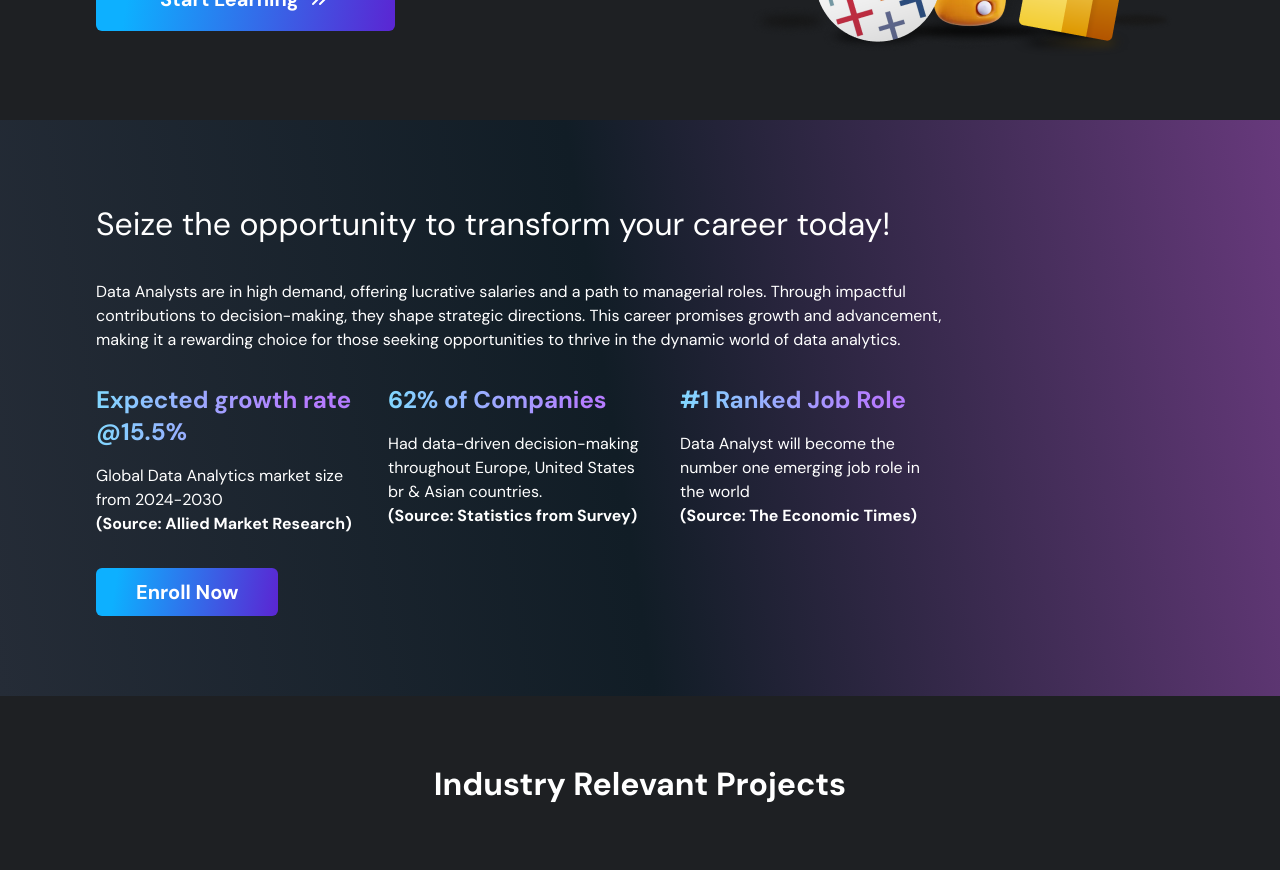
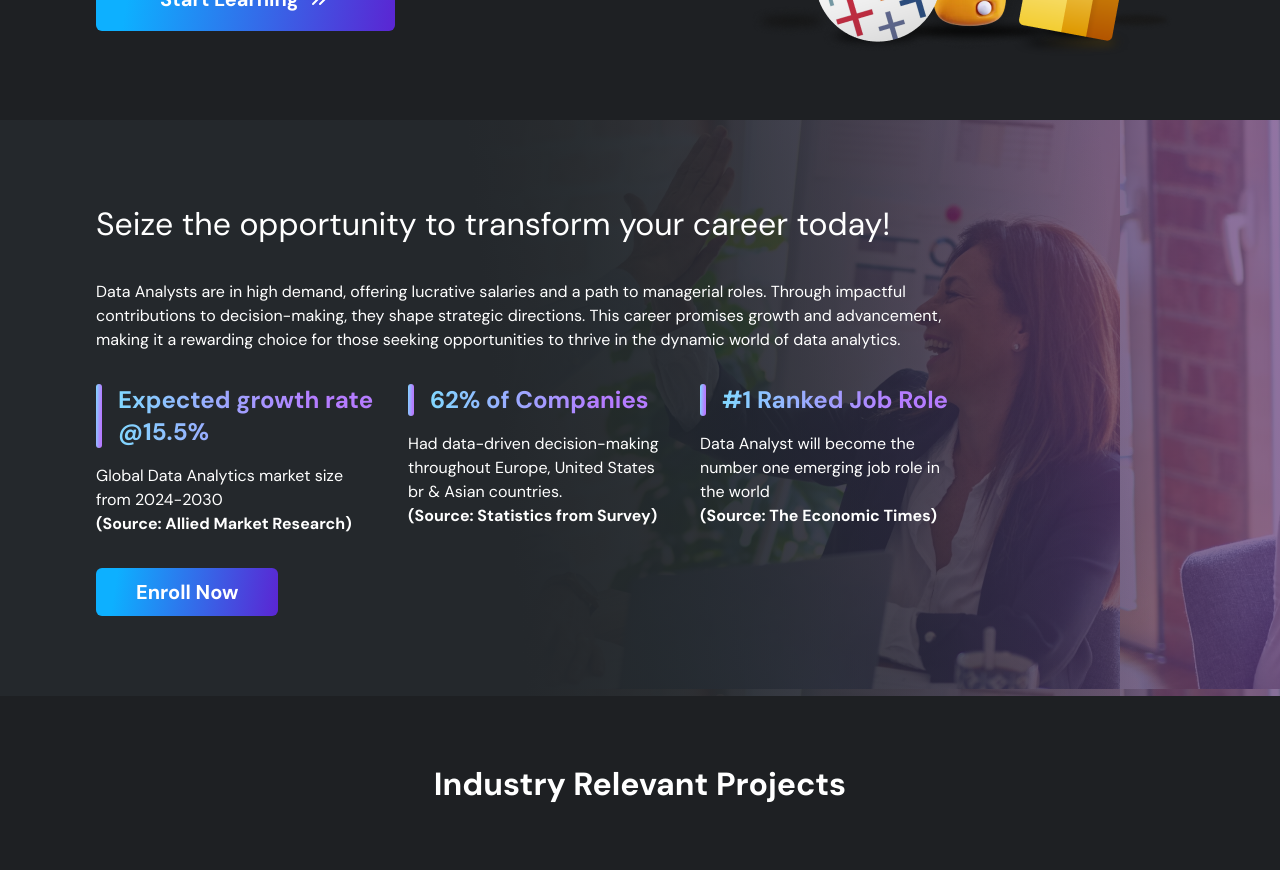
Before and after one commit to senbo1/madridsoftware, a React (Vite) app: page / in a window 1280 px wide. Shown: the part 3420-4290 px from the top of the page. Built offline with nearby package versions, Linux system fonts and the light colour scheme; a web font is replaced by a local one.

Commit message:
Updated Enroll

```diff
--- a/src/components/Enroll.tsx
+++ b/src/components/Enroll.tsx
@@ -7,7 +7,11 @@ const Enroll: FC = () => {
     <section
       style={{
         backgroundImage: `url(${bgimage})`,
-        background: `linear-gradient(261.13deg, #67397C 0%, #111D26 52.22%, #252C37 100%)`,
+      }}
+    >
+      <div
+        style={{
+          background: `linear-gradient(263.8deg, rgba(27, 39, 48, 0) 13.35%, #24282C 60.77%), linear-gradient(261.13deg, rgba(103, 57, 124, 0.7) 0%, rgba(17, 29, 38, 0.8) 52.22%, rgba(37, 44, 55, 0.8) 100%)`,
         }}
       >
         <div className="container max-w-6xl py-20 flex flex-col gap-8 items-start">
@@ -25,11 +29,14 @@ const Enroll: FC = () => {
           </p>
 
           <div className="flex gap-8">
-          <div className="flex flex-col gap-4 max-w-[260px]">
+            <div className="flex flex-col gap-4 max-w-[280px]">
+              <div className="flex gap-4">
+                <p className="rounded-full h-full w-[6px] gradient-3"></p>
                 <h3 className="text-2xl font-bold text-gradient-2">
                   Expected growth rate <br />
                   @15.5%
                 </h3>
+              </div>
               <p>
                 Global Data Analytics market size from 2024-2030 <br />
                 <span className="font-bold">
@@ -39,7 +46,12 @@ const Enroll: FC = () => {
             </div>
 
             <div className="flex flex-col gap-4 max-w-[260px]">
-            <h3 className="text-2xl font-bold text-gradient-2">62% of Companies</h3>
+              <div className="flex gap-4">
+                <p className="rounded-full h-full w-[6px] gradient-3"></p>
+                <h3 className="text-2xl font-bold text-gradient-2">
+                  62% of Companies
+                </h3>
+              </div>
               <p>
                 Had data-driven decision-making throughout Europe, United States
                 br & Asian countries.
@@ -51,7 +63,12 @@ const Enroll: FC = () => {
             </div>
 
             <div className="flex flex-col gap-4 max-w-[250px]">
-            <h3 className="text-2xl font-bold text-gradient-2">#1 Ranked Job Role</h3>
+              <div className="flex gap-4">
+                <p className="rounded-full h-full w-[6px] gradient-3"></p>
+              <h3 className="text-2xl font-bold text-gradient-2">
+                #1 Ranked Job Role
+              </h3>
+              </div>
               <p>
                 Data Analyst will become the number one emerging job role in the
                 world <br />
@@ -64,6 +81,7 @@ const Enroll: FC = () => {
             Enroll Now
           </Button>
         </div>
+      </div>
     </section>
   );
 };
--- a/src/index.css
+++ b/src/index.css
@@ -85,7 +85,7 @@
   }
 
   .scrollbar::-webkit-scrollbar-track {
-    @apply bg-neutral-700
+    @apply bg-neutral-700;
   }
 
   .scrollbar::-webkit-scrollbar-thumb {
@@ -134,5 +134,9 @@
 }
 
 .border-bottom {
-  border-top: 1px solid #2A2E31;
+  border-top: 1px solid #2a2e31;
 }
+
+.gradient-3 {
+  background: linear-gradient(91.74deg, #82d6ff 1.47%, #b57cff 77.27%);
+}
--- a/tailwind.config.js
+++ b/tailwind.config.js
@@ -74,10 +74,15 @@ module.exports = {
           from: { height: "var(--radix-accordion-content-height)" },
           to: { height: "0" },
         },
+        "loop-scroll": {
+          "0%": { transform: "translateX(0%)" },
+          "100%": { transform: "translateX(-100%)" },
+        },
       },
       animation: {
         "accordion-down": "accordion-down 0.2s ease-out",
         "accordion-up": "accordion-up 0.2s ease-out",
+        "loop-scroll": "loop-scroll 5s linear infinite",
       },
     },
   },
```
Lines whose indentation alone changed are shown as unchanged.
